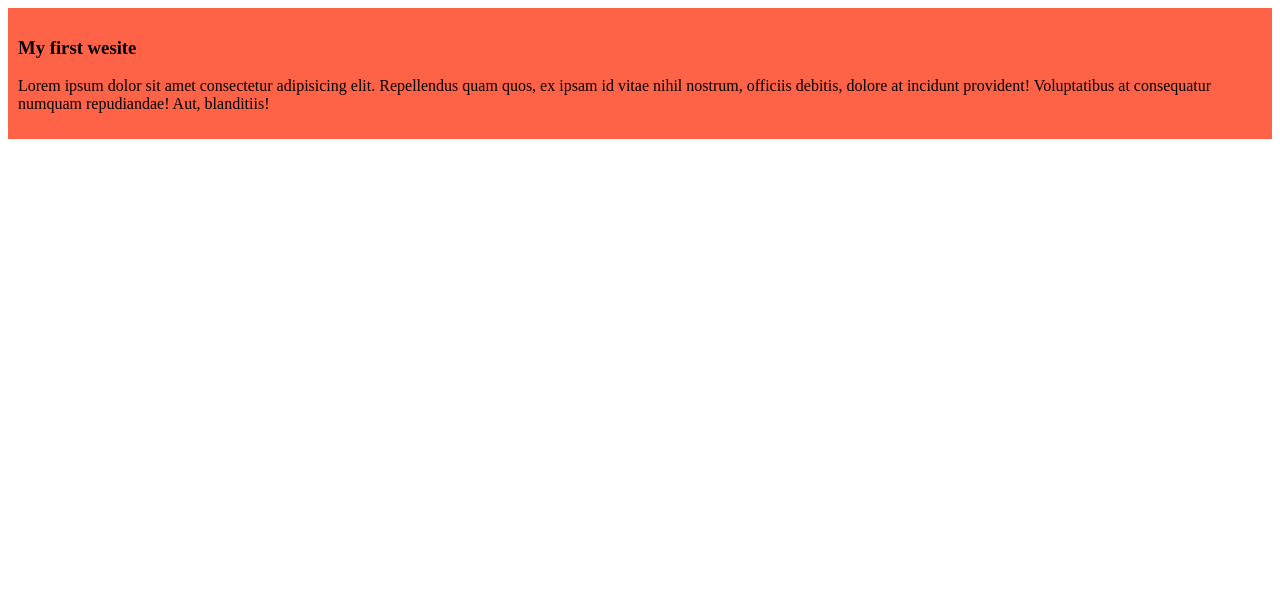
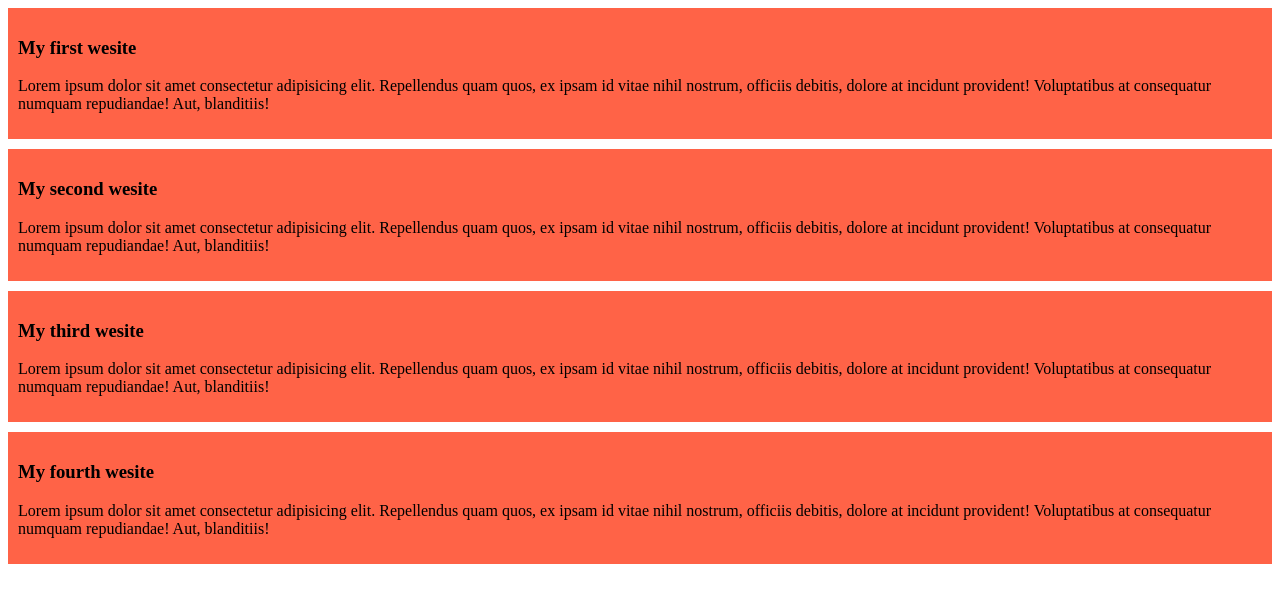
Before and after one commit to saad2206/my-simple-website, a plain HTML site: page index.html in a window 1280 px wide. Drawn offline with Linux system fonts and the light colour scheme.

Commit message:
added the second ,third and forth blog

```diff
--- a/index.html
+++ b/index.html
@@ -11,5 +11,17 @@
         <h3>My first wesite</h3>
         <p>Lorem ipsum dolor sit amet consectetur adipisicing elit. Repellendus quam quos, ex ipsam id vitae nihil nostrum, officiis debitis, dolore at incidunt provident! Voluptatibus at consequatur numquam repudiandae! Aut, blanditiis!</p>
     </div>
+    <div>
+        <h3>My second wesite</h3>
+        <p>Lorem ipsum dolor sit amet consectetur adipisicing elit. Repellendus quam quos, ex ipsam id vitae nihil nostrum, officiis debitis, dolore at incidunt provident! Voluptatibus at consequatur numquam repudiandae! Aut, blanditiis!</p>
+    </div>
+    <div>
+        <h3>My third wesite</h3>
+        <p>Lorem ipsum dolor sit amet consectetur adipisicing elit. Repellendus quam quos, ex ipsam id vitae nihil nostrum, officiis debitis, dolore at incidunt provident! Voluptatibus at consequatur numquam repudiandae! Aut, blanditiis!</p>
+    </div>
+    <div>
+        <h3>My fourth wesite</h3>
+        <p>Lorem ipsum dolor sit amet consectetur adipisicing elit. Repellendus quam quos, ex ipsam id vitae nihil nostrum, officiis debitis, dolore at incidunt provident! Voluptatibus at consequatur numquam repudiandae! Aut, blanditiis!</p>
+    </div>
 </body>
 </html>
--- a/styles/blog.css
+++ b/styles/blog.css
@@ -1,4 +1,5 @@
 div{
     background-color: tomato;
     padding: 10px;
+    margin-bottom: 10px;
 }
```
